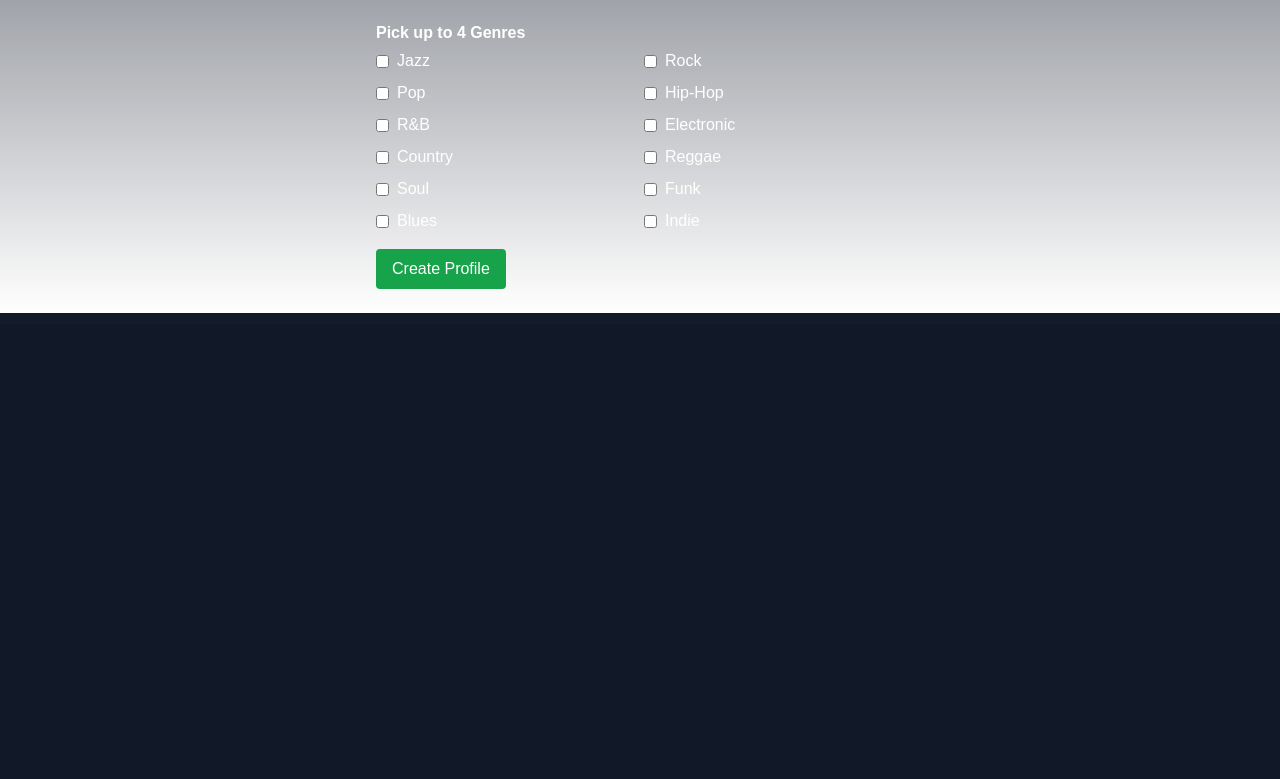
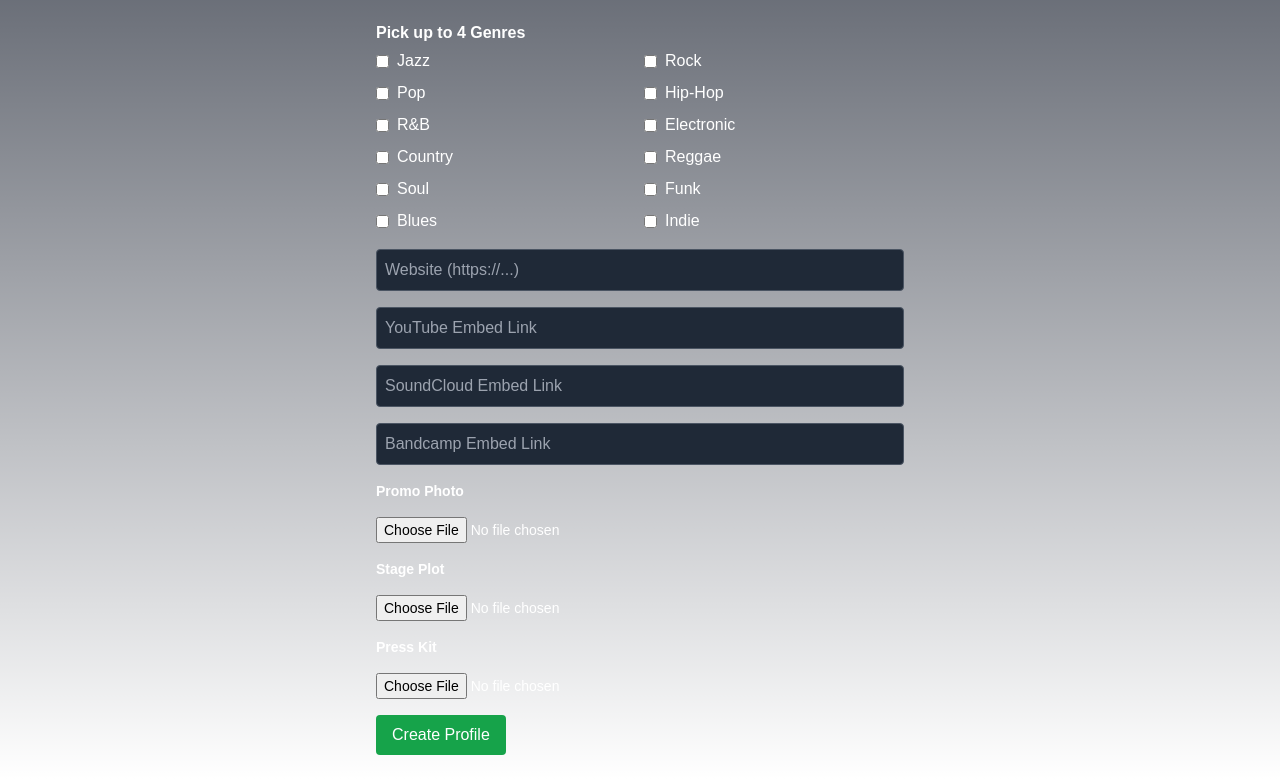
Before and after one commit to rpoole444/cos-livewire-fe, a Next.js app: page /artist-signup in a window 1280 px wide. Shown: the part 476-1255 px from the top of the page. Before the commit the page ends 800 px from the top, so only its background shows below. Built offline with nearby package versions, Linux system fonts and the light colour scheme; no server answers.

Commit message:
add artist signup enhancements

```diff
--- a/src/pages/artist-signup.tsx
+++ b/src/pages/artist-signup.tsx
@@ -17,15 +17,32 @@ export default function ArtistSignupPage() {
     contact_email: user?.email || '',
     genres: [] as string[],
     slug: '',
+    embed_youtube: '',
+    embed_soundcloud: '',
+    embed_bandcamp: '',
+    website: '',
   });
 
-  const [file, setFile] = useState<File | null>(null);
+  const [files, setFiles] = useState<{ [key: string]: File | null }>({
+    profile_image: null,
+    promo_photo: null,
+    stage_plot: null,
+    press_kit: null,
+  });
+
   const [error, setError] = useState('');
   const [loading, setLoading] = useState(false);
 
   const handleChange = (e: React.ChangeEvent<HTMLInputElement | HTMLTextAreaElement>) => {
     const { name, value } = e.target;
     setForm(prev => ({ ...prev, [name]: value }));
+  };
+
+  const handleFileChange = (e: React.ChangeEvent<HTMLInputElement>) => {
+    const { name, files: selected } = e.target;
+    if (selected && selected.length > 0) {
+      setFiles(prev => ({ ...prev, [name]: selected[0] }));
+    }
   };
 
   const handleGenreToggle = (genre: string) => {
@@ -49,7 +66,7 @@ export default function ArtistSignupPage() {
 
   const handleSubmit = async (e: React.FormEvent) => {
     e.preventDefault();
-    if (!user || form.genres.length === 0 || !file) {
+    if (!user || form.genres.length === 0 || !files.profile_image) {
       setError("Missing required fields");
       return;
     }
@@ -57,12 +74,20 @@ export default function ArtistSignupPage() {
     setLoading(true);
     try {
       const formData = new FormData();
-      formData.append('display_name', form.display_name);
-      formData.append('slug', form.slug);
-      formData.append('bio', form.bio);
-      formData.append('contact_email', form.contact_email);
-      formData.append('profile_image', file);
-      formData.append('genres', JSON.stringify(form.genres));
+      Object.entries(form).forEach(([key, value]) => {
+        if (Array.isArray(value)) {
+          formData.append(key, JSON.stringify(value));
+        } else {
+          formData.append(key, value);
+        }
+      });
+
+
+      Object.entries(files).forEach(([key, file]) => {
+        if (file) formData.append(key, file);
+      });
+
+      formData.append('is_pro', 'true');
 
       const res = await fetch(`${process.env.NEXT_PUBLIC_API_URL}/api/artists`, {
         method: 'POST',
@@ -98,8 +123,8 @@ export default function ArtistSignupPage() {
           This becomes your public link: <code>/artists/{form.slug || 'your-slug'}</code>
         </p>
 
-        <label className="block text-sm font-semibold">Upload Profile Image</label>
-        <input type="file" accept="image/*" onChange={e => setFile(e.target.files?.[0] || null)} className="w-full text-sm" />
+        <label className="block text-sm font-semibold">Profile Image</label>
+        <input type="file" name="profile_image" accept="image/*" onChange={handleFileChange} className="w-full text-sm" />
 
         <input name="contact_email" placeholder="Contact Email" value={form.contact_email} onChange={handleChange} className="w-full p-2 rounded bg-gray-800 border border-gray-600" />
         <textarea name="bio" placeholder="Bio" value={form.bio} onChange={handleChange} className="w-full p-2 rounded bg-gray-800 border border-gray-600" rows={4} />
@@ -116,6 +141,20 @@ export default function ArtistSignupPage() {
           </div>
         </div>
 
+        <input name="website" placeholder="Website (https://...)" value={form.website} onChange={handleChange} className="w-full p-2 rounded bg-gray-800 border border-gray-600" />
+        <input name="embed_youtube" placeholder="YouTube Embed Link" value={form.embed_youtube} onChange={handleChange} className="w-full p-2 rounded bg-gray-800 border border-gray-600" />
+        <input name="embed_soundcloud" placeholder="SoundCloud Embed Link" value={form.embed_soundcloud} onChange={handleChange} className="w-full p-2 rounded bg-gray-800 border border-gray-600" />
+        <input name="embed_bandcamp" placeholder="Bandcamp Embed Link" value={form.embed_bandcamp} onChange={handleChange} className="w-full p-2 rounded bg-gray-800 border border-gray-600" />
+
+        <label className="block text-sm font-semibold mt-4">Promo Photo</label>
+        <input type="file" name="promo_photo" accept="image/*" onChange={handleFileChange} className="w-full text-sm" />
+
+        <label className="block text-sm font-semibold mt-4">Stage Plot</label>
+        <input type="file" name="stage_plot" accept="image/*,.pdf" onChange={handleFileChange} className="w-full text-sm" />
+
+        <label className="block text-sm font-semibold mt-4">Press Kit</label>
+        <input type="file" name="press_kit" accept="application/pdf,image/*" onChange={handleFileChange} className="w-full text-sm" />
+
         {error && <p className="text-red-500">{error}</p>}
         <button type="submit" disabled={loading} className="bg-green-600 hover:bg-green-700 px-4 py-2 rounded text-white">
           {loading ? 'Creating…' : 'Create Profile'}
```
